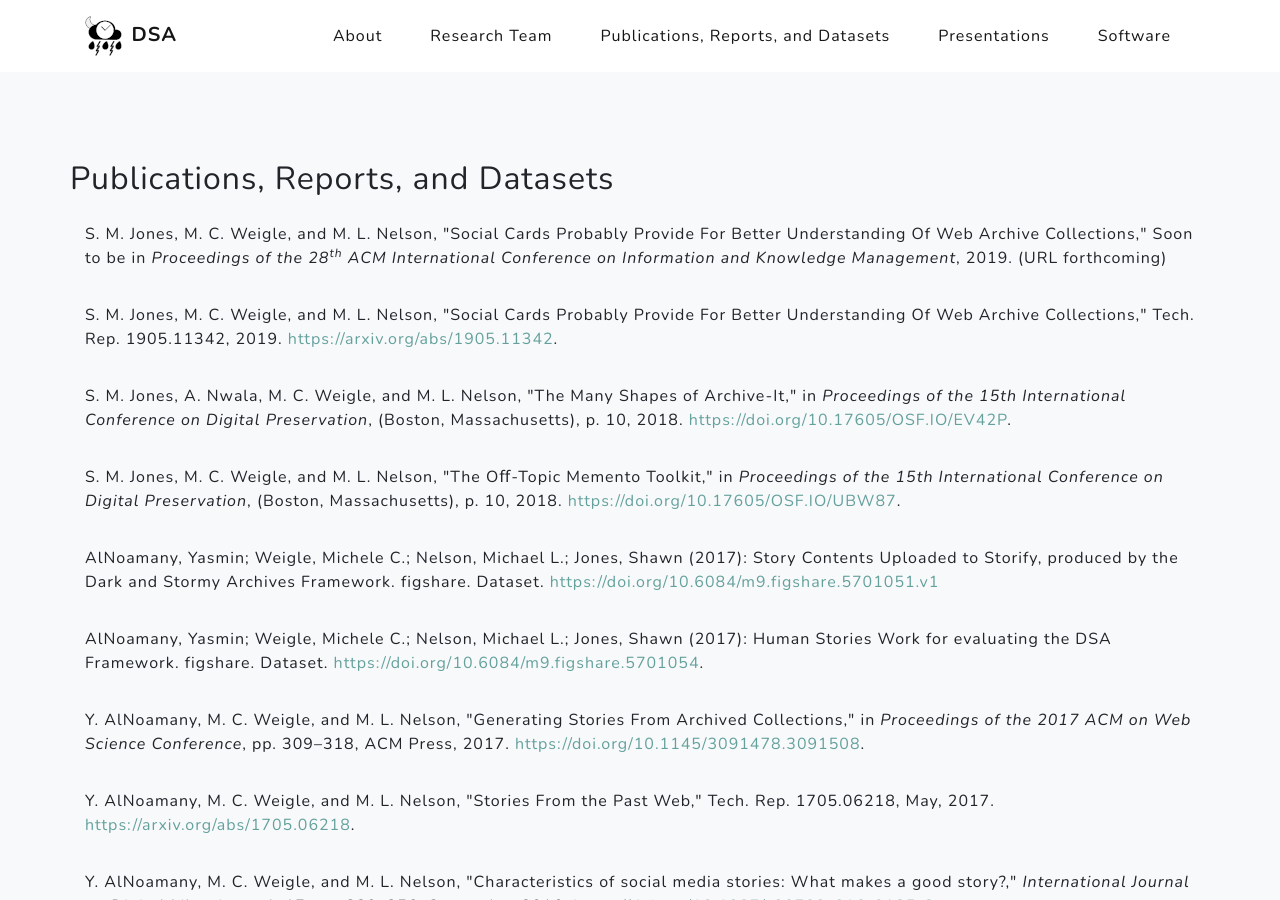
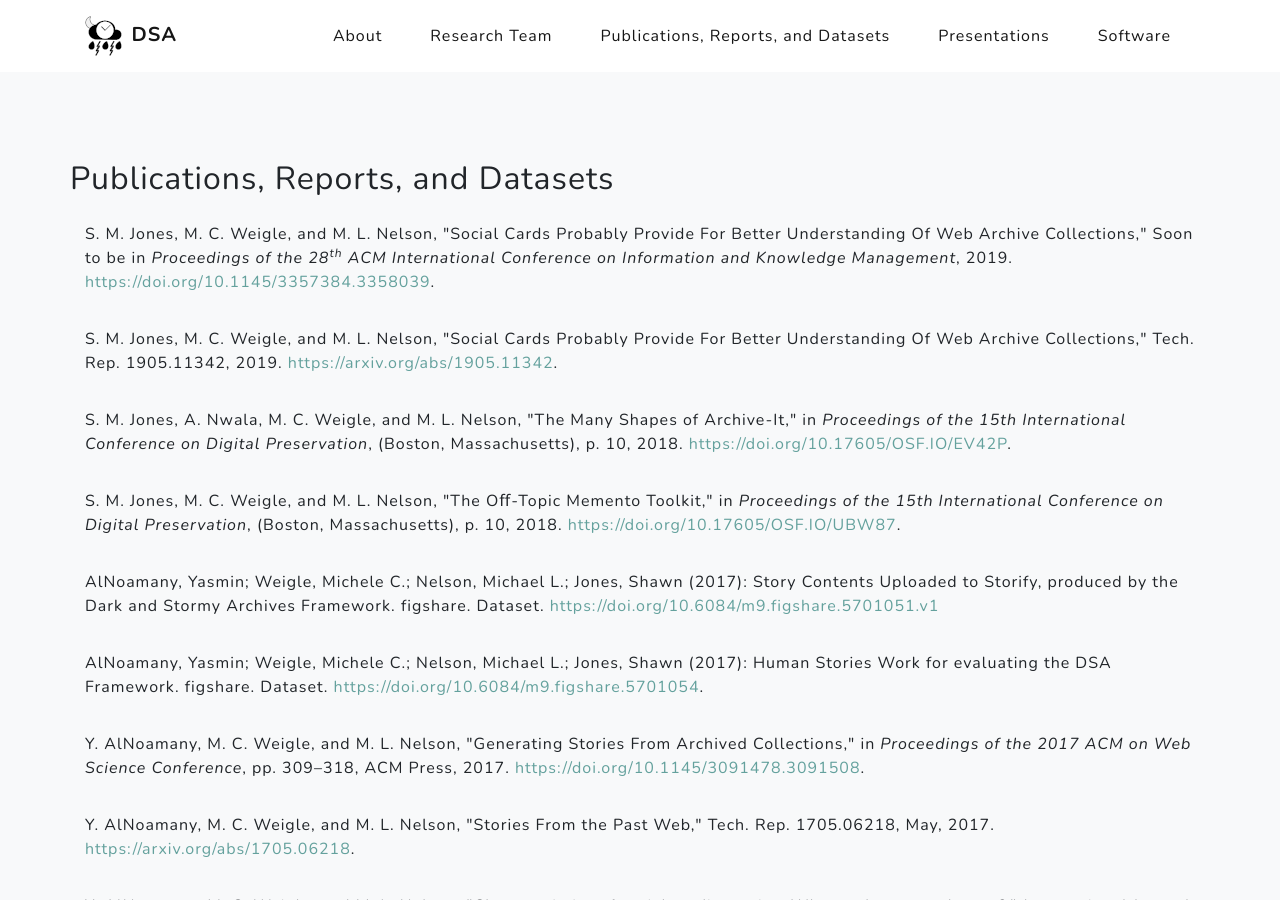
Before and after one commit to oduwsdl/oduwsdl.github.io, a Jekyll site: the page built from publications.html, in a window 1280 px wide and 900 px high. Built offline with Jekyll 4.4.1, drawn with Linux system fonts in a browser that asks for light colours; nearby versions of some CDN libraries.

Commit message:
updates for October/November 2019

```diff
--- a/publications.html
+++ b/publications.html
@@ -13,7 +13,7 @@ permalink: /publications.html
 
     <div class="row">
       <div class="col-xl-12 col-lg-12">
-          S. M. Jones, M. C. Weigle, and M. L. Nelson, &quot;Social Cards Probably Provide For Better Understanding Of Web Archive Collections,&quot; Soon to be in <em>Proceedings of the 28<sup>th</sup> ACM International Conference on Information and Knowledge Management</em>, 2019. (URL forthcoming)
+          S. M. Jones, M. C. Weigle, and M. L. Nelson, &quot;Social Cards Probably Provide For Better Understanding Of Web Archive Collections,&quot; Soon to be in <em>Proceedings of the 28<sup>th</sup> ACM International Conference on Information and Knowledge Management</em>, 2019. <a href="https://doi.org/10.1145/3357384.3358039">https://doi.org/10.1145/3357384.3358039</a>.
       </div>
     </div>
 
--- a/team.html
+++ b/team.html
@@ -18,7 +18,7 @@ permalink: /team.html
             <div class="col-xl-9 col-lg-10">
                 <div class="featured-text text-center text-lg-left">
                     <h3>Shawn M. Jones</h3>
-                    <strong>Old Dominion University</strong>
+                    <strong>Old Dominion University/Los Alamos National Laboratory</strong>
                     <ul>
                         <li>Web Page: <a href="https://www.shawnmjones.org/">https://www.shawnmjones.org/</a></li>
                         <li>Twitter: <a href="https://twitter.com/shawnmjones">@shawnmjones</a></li>
```
Also changed, not shown: 1 other file.
